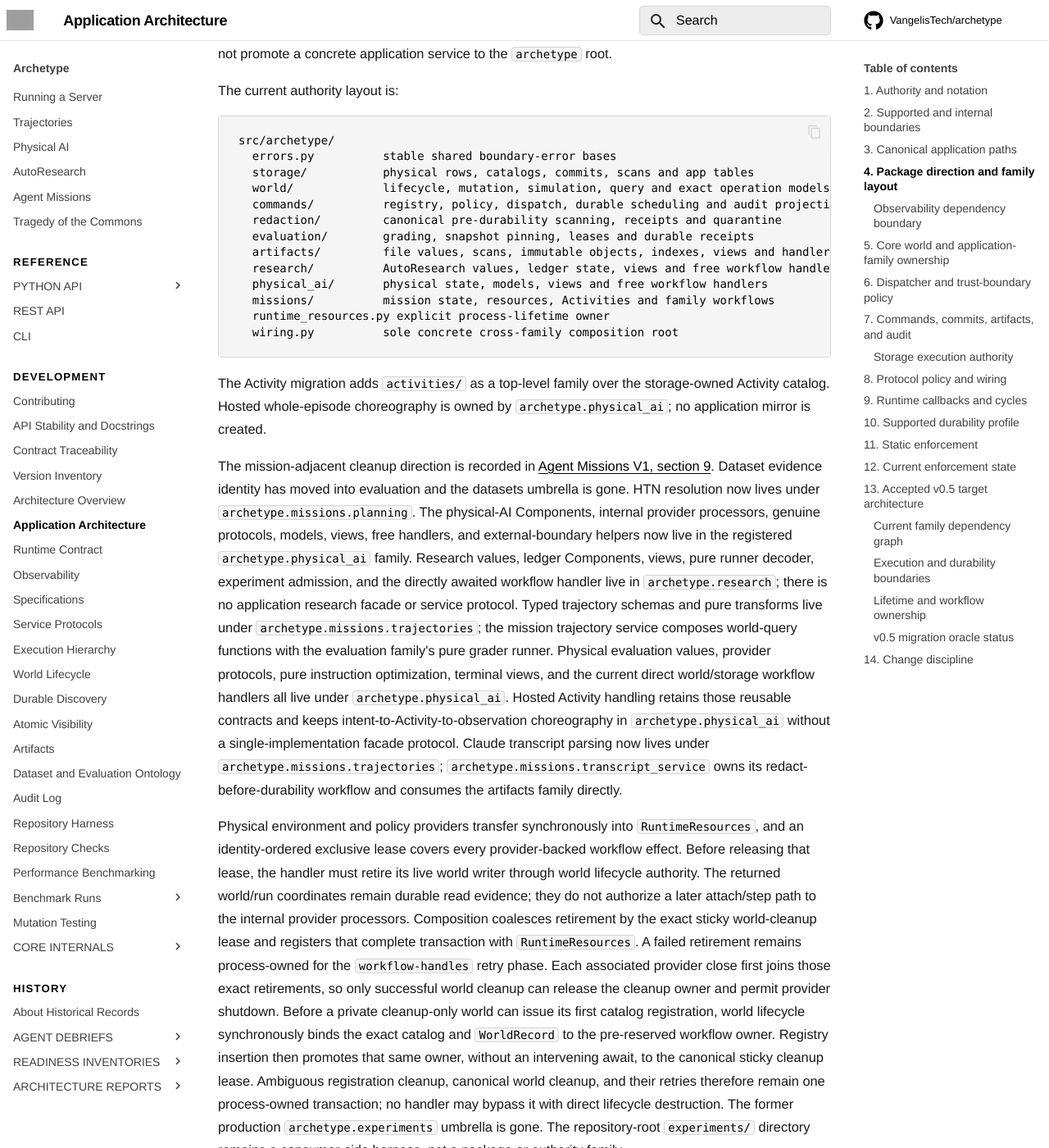
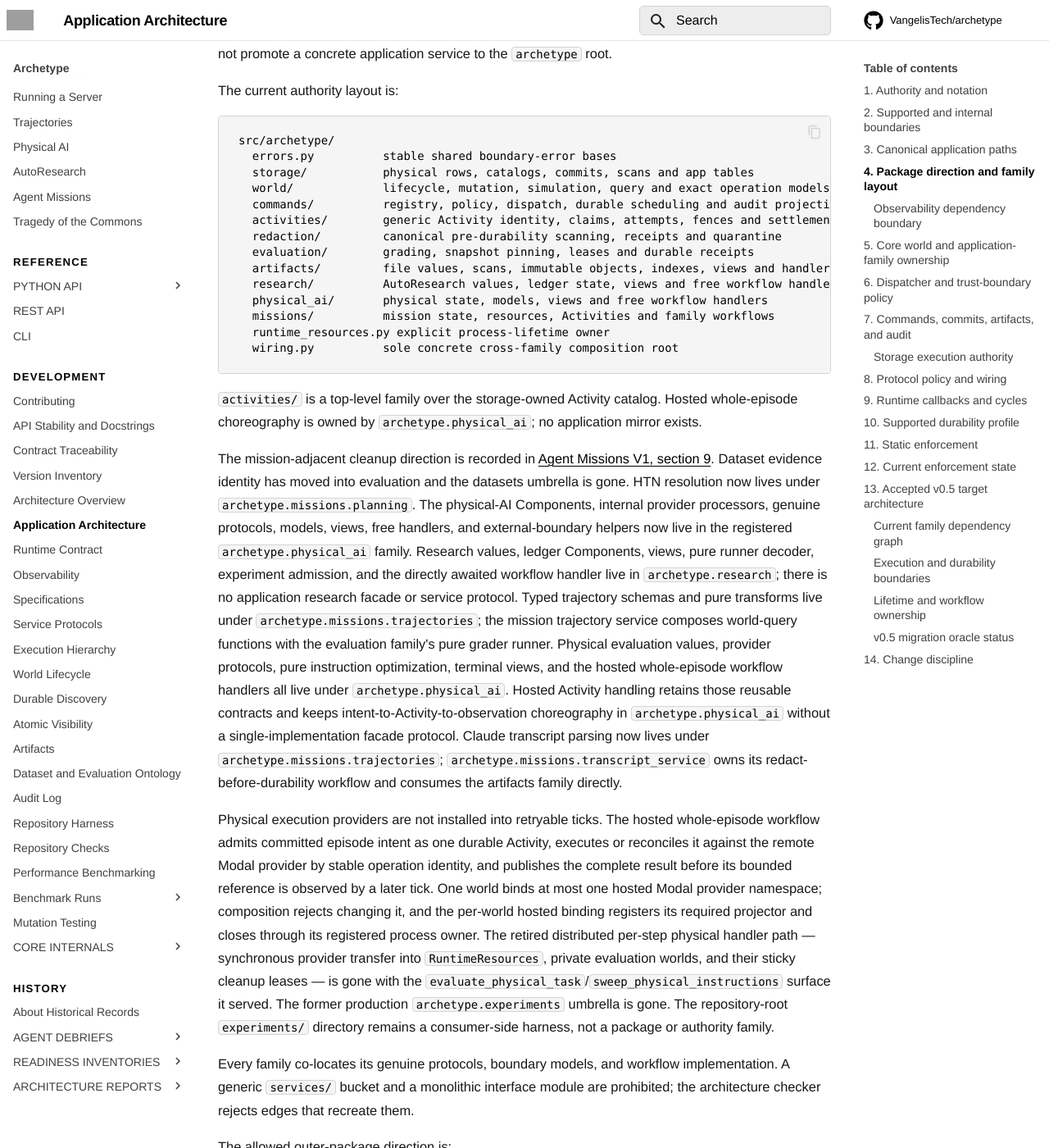
Before and after one commit to VangelisTech/archetype, an MkDocs documentation site: the page built from docs/guide/application-architecture.md, in a window 1280 px wide and 1400 px high, scrolled down 4598 px. Shown: the whole window at 82% size. Built offline with MkDocs 1.6.1 and Material for MkDocs 9.7.7, drawn with Linux system fonts in a browser that asks for light colours; comment, search, counter and statistics services are not loaded; some of the changed text lies outside the part shown; grey boxes are pictures that could not be loaded.

Commit message:
docs(v0.5): align guides with shipped surface and rehome #627 drain oracle
Docs-truth sweep for the v0.5.0 tag (#704). Docs describe what is; no
aspirational claims survive in the touched surfaces.

- runtime.md: replace the deleted evaluate_physical_task /
  sweep_physical_instructions surface with the real
  world.run_hosted_episode operation, fix the ingest_artifacts sample,
  and record the Modal-only mission admission plus the durable
  author-and-critic Activity binding in R16.
- application-architecture.md: the activities family is landed (layout
  trees, ownership and durability tables, fragment list, and the v0.5
  dependency graph including the physical_ai and missions activities
  edges); replace the retired distributed per-step physical handler
  path with the hosted whole-episode contract; update the migration
  oracle statuses to the landed Activity cutovers.
- agent-missions.md, examples.md, examples/: Modal is the supported
  end-to-end Mission backend; Apple Container and Docker are sandbox
  capabilities only, rejected before admission. Example 11 defaults to
  Modal, supplies the durable Activity namespace, and its docstring
  matches the admission contract; drop references to the
  examples/14_physical_ai.py script deleted with that surface (#717).
- tests/integration/test_mission_runtime_drain.py: recover the #627
  shutdown-race oracle deleted by #716 and port it to the post-A8
  composition. Modal-only admission is satisfied by a credential-free
  ModalSandboxBackend, and local Git fakes replace the composed
  author/critic executors at the exact external-execution seam the
  race blocks on, so the real dispatcher admission, required
  projector, Activity workers, stagers, processors, and world
  machinery all run. The cancellation oracle now asserts the
  fail-closed retained-owner shutdown the Activity contract requires
  instead of the pre-Activity clean finish.

quality/contracts.toml is untouched: no pinned heading was renamed.

Refs #704. Closes the re-homing gap for #627's executable oracle.

Co-Authored-By: Claude Fable 5 <noreply@anthropic.com>

````diff
--- a/docs/guide/application-architecture.md
+++ b/docs/guide/application-architecture.md
@@ -174,6 +174,7 @@ src/archetype/
   storage/           physical rows, catalogs, commits, scans and app tables
   world/             lifecycle, mutation, simulation, query and exact operation models
   commands/          registry, policy, dispatch, durable scheduling and audit projection
+  activities/        generic Activity identity, claims, attempts, fences and settlement
   redaction/         canonical pre-durability scanning, receipts and quarantine
   evaluation/        grading, snapshot pinning, leases and durable receipts
   artifacts/         file values, scans, immutable objects, indexes, views and handlers
@@ -184,9 +185,9 @@ src/archetype/
   wiring.py          sole concrete cross-family composition root
 ```
 
-The Activity migration adds `activities/` as a top-level family over the
-storage-owned Activity catalog. Hosted whole-episode choreography is owned by
-`archetype.physical_ai`; no application mirror is created.
+`activities/` is a top-level family over the storage-owned Activity catalog.
+Hosted whole-episode choreography is owned by `archetype.physical_ai`; no
+application mirror exists.
 
 The mission-adjacent cleanup direction is recorded in
 [Agent Missions V1, section 9](agent-missions.md#9-family-direction-after-v1).
@@ -201,8 +202,8 @@ is no application research facade or service protocol. Typed trajectory
 schemas and pure transforms live under `archetype.missions.trajectories`; the
 mission trajectory service composes world-query functions with the evaluation
 family's pure grader runner. Physical evaluation values, provider protocols,
-pure instruction optimization, terminal views, and the current direct
-world/storage workflow handlers all live under `archetype.physical_ai`.
+pure instruction optimization, terminal views, and the hosted whole-episode
+workflow handlers all live under `archetype.physical_ai`.
 Hosted Activity handling retains those reusable contracts and keeps
 intent-to-Activity-to-observation choreography in `archetype.physical_ai`
 without a single-implementation facade protocol. Claude transcript parsing
@@ -210,24 +211,17 @@ now lives under `archetype.missions.trajectories`;
 `archetype.missions.transcript_service` owns its
 redact-before-durability workflow and consumes the artifacts family directly.
 
-Physical environment and policy providers transfer synchronously into
-`RuntimeResources`, and an identity-ordered exclusive lease covers every
-provider-backed workflow effect. Before releasing that lease, the handler must
-retire its live world writer through world lifecycle authority. The returned
-world/run coordinates remain durable read evidence; they do not authorize a
-later attach/step path to the internal provider processors.
-Composition coalesces retirement by the exact sticky world-cleanup lease and
-registers that complete transaction with `RuntimeResources`. A failed
-retirement remains process-owned for the `workflow-handles` retry phase. Each
-associated provider close first joins those exact retirements, so only
-successful world cleanup can release the cleanup owner and permit provider
-shutdown. Before a private cleanup-only world can issue its first catalog
-registration, world lifecycle synchronously binds the exact catalog and
-`WorldRecord` to the pre-reserved workflow owner. Registry insertion then
-promotes that same owner, without an intervening await, to the canonical sticky
-cleanup lease. Ambiguous registration cleanup, canonical world cleanup, and
-their retries therefore remain one process-owned transaction; no handler may
-bypass it with direct lifecycle destruction.
+Physical execution providers are not installed into retryable ticks. The
+hosted whole-episode workflow admits committed episode intent as one durable
+Activity, executes or reconciles it against the remote Modal provider by
+stable operation identity, and publishes the complete result before its
+bounded reference is observed by a later tick. One world binds at most one
+hosted Modal provider namespace; composition rejects changing it, and the
+per-world hosted binding registers its required projector and closes through
+its registered process owner. The retired distributed per-step physical
+handler path — synchronous provider transfer into `RuntimeResources`,
+private evaluation worlds, and their sticky cleanup leases — is gone with the
+`evaluate_physical_task`/`sweep_physical_instructions` surface it served.
 The former
 production
 `archetype.experiments` umbrella is gone. The repository-root `experiments/`
@@ -319,10 +313,10 @@ or CLI boundary.
 | Artifacts | File values, discovery, metadata scans, immutable content-addressed objects, common/media indexes, storage-backed views, and exact free handlers | Storage port; operations carry explicit durable world and storage coordinates |
 | Evaluation | Snapshot pinning, grader contracts, grading, leasing, recovery, evidence and durable results | Storage port plus world-query functions; operations carry explicit world and storage coordinates |
 | Commands | Exact registration, authorization policy, governed direct/deferred entry, durable admission, order, leasing, lock-held materialization, retry, settlement, dead letters, transactional outbox and analytical audit projection | Storage/control catalog plus exact world handlers |
-| Activities *(accepted target)* | Generic immutable admission, claims, attempts, leases, fences, provider-operation binding, bounded result references/digests, and later-receipt settlement; no family recovery policy | Storage-owned Activity catalog |
+| Activities | Generic immutable admission, claims, attempts, leases, fences, provider-operation binding, bounded result references/digests, and later-receipt settlement; no family recovery policy | Storage-owned Activity catalog |
 | Research | AutoResearch values, ledger state, bounded persisted-control reads, experiment-keyed admission, and the directly awaited multi-run workflow | World registry/lifecycle and storage ports plus world simulation functions and explicit evaluator callbacks |
-| Physical AI | Reusable physical state, schemas, providers, views, and current direct free workflows; hosted Activity choreography moves to `app.physical_ai` | World registry/lifecycle and storage ports plus world mutation/simulation/query functions; accepted app workflow also consumes Activities |
-| Missions *(accepted Activity target)* | Graph materialization, committed-intent Activity composition, terminal projection, transcript ingestion, and trajectory query/evaluation composition. Family processors retain transition authority; Activity or trajectory evidence cannot advance tasks. | Consumes Activities, a structural mission world, family-owned sandbox resource, artifact-family handlers plus redaction/storage ports for transcripts, and world-query plus pure evaluation-grading functions for trajectory reads. |
+| Physical AI | Reusable physical state, schemas, providers, views, pure instruction optimization, and the hosted whole-episode Activity workflow | World registry/lifecycle and storage ports plus world mutation/simulation/query functions; the hosted workflow also consumes Activities |
+| Missions | Graph materialization, committed-intent Activity composition, terminal projection, transcript ingestion, and trajectory query/evaluation composition. Family processors retain transition authority; Activity or trajectory evidence cannot advance tasks. | Consumes Activities, a structural mission world, family-owned sandbox resource, artifact-family handlers plus redaction/storage ports for transcripts, and world-query plus pure evaluation-grading functions for trajectory reads. |
 | Runtime/API adapters | Construct exact family operations and select trusted or actor-aware dispatcher entry | Commands dispatcher plus family models |
 | `RuntimeResources` | Process admission, supervised work, handle ownership, and phased retryable teardown | Dispatcher, audit projection, storage, and registered owners |
 | `archetype.wiring` | Concrete construction, registration, and callback wiring | Every concrete implementation it constructs |
@@ -371,10 +365,9 @@ Durability is family-specific rather than one service-level flag:
 | Deferred command admission | Command ledger | `PENDING` record, order, payload version and principal/origin are durable |
 | Tick | Store plus commit coordinator | All tick rows are durable and the visibility manifest is published |
 | Deferred command outcome | Commit coordinator plus command ledger | Terminal applied outcomes settle atomically with the manifest that makes them visible |
-| Agent Mission dispatch *(current baseline)* | Mission world tick plus process-local post-tick outbox | A `dispatched` task row is durably visible before any sandbox request leaves the world; process restart delivery is not yet proved |
-| Agent Mission Activity *(accepted target)* | Required projector, Activity coordinator, family adapter, and later mission tick | The exact committed dispatch admits `(world_id, kind, activity_id)`; a bounded result is durable before staging; settlement requires Mission completeness evidence bound to that result reference/digest in the exact later receipt |
+| Agent Mission dispatch and review | Required projector, Activity coordinator, family adapter, and later mission tick | The exact committed dispatch admits `(world_id, kind, activity_id)` before any sandbox request leaves the world; a bounded result is durable before staging; settlement requires Mission completeness evidence bound to that result reference/digest in the exact later receipt |
 | Agent Mission acceptance | Mission processors plus world tick | Revision-bound validation and exact-head publication first produce an immutable candidate; a separate critic sandbox stages a complete receipt bound to that candidate's base, head, diff, validator bundle, and policy; only a later task-decision tick accepts, repairs, or exhausts the task |
-| Hosted Physical-AI Activity *(accepted target)* | Physical app workflow, Activity coordinator, durable Arrow/artifact publication, and later physical tick | The complete hosted result is durable by stable operation identity before its bounded reference is observed; a seeded simulator reuses that result rather than assuming GPU replay determinism |
+| Hosted Physical-AI Activity | Physical-AI hosted workflow, Activity coordinator, durable Arrow/artifact publication, and later physical tick | The complete hosted result is durable by stable operation identity before its bounded reference is observed; a seeded simulator reuses that result rather than assuming GPU replay determinism |
 | Typed family rows | Owning family workflow plus `StorageService` and Iceberg | Storage resolves and stamps the durable world/run envelope, the registered schema accepts the rows, and one Iceberg append makes the selected rows visible |
 | Artifact ingestion | Artifacts-family handler plus `StorageService` | The published durable tick is selected before file effects; the immutable object and any media-specific rows are durable before the common `artifact_files` occurrence becomes visible |
 | Coding-agent transcript | Redaction, artifacts-family handler, and storage authority | Raw narrative never becomes durable; the sanitized artifact is indexed and its digest verified before normalized rows keyed to its `artifact_id` are appended |
@@ -601,8 +594,8 @@ resources within the mission family.
 
 `quality/architecture.toml` contains the scalar policy and family
 DAG. Per-family fragments under `quality/architecture.d/` register the
-top-level dispositions for `artifacts`, `commands`, `episodes`, `evaluation`,
-`graph`, `missions`, `physical_ai`, `projections`, `redaction`,
+top-level dispositions for `activities`, `artifacts`, `commands`, `episodes`,
+`evaluation`, `graph`, `missions`, `physical_ai`, `projections`, `redaction`,
 `research`, `storage`, and `world`.
 `scripts/check_architecture.py` enforces their package direction, protocol
 imports, concrete construction, concrete inheritance, and persistent
@@ -681,20 +674,21 @@ dependency. `errors` is the exact common-family module; `runtime`, `api`,
 | `storage` | none |
 | `world` | `storage` |
 | `commands` | `storage`, `world` |
+| `activities` | `storage` |
 | `artifacts` | `storage` |
 | `redaction` | none |
 | `evaluation` | `storage`, `world` |
 | `research` | `storage`, `world` |
-| `physical_ai` | `storage`, `world` |
+| `physical_ai` | `activities`, `storage`, `world` |
 | `episodes` | `artifacts`, `evaluation` |
 | `graph` | none |
-| `missions` | `artifacts`, `episodes`, `graph` |
+| `missions` | `activities`, `artifacts`, `episodes`, `evaluation`, `graph`, `projections`, `redaction`, `storage`, `world` |
 | `projections` | `graph` |
 
-The A2 Activity slice adds one reviewed top-level edge:
-`activities -> storage`. The current graph above remains unchanged until that
-package, its policy fragment, and its executable architecture oracle land
-together.
+The Activity slice is landed: `activities -> storage` is a reviewed top-level
+edge registered in `quality/architecture.d/activities.toml`, and the
+physical-AI and mission consumers declare their `activities` edges in their
+own fragments.
 
 Every family may also import `archetype.core`, stable shared boundary-error
 bases from `archetype.errors`, itself, and third-party libraries. Another
@@ -704,9 +698,10 @@ model/handler pairs and is the sole concrete cross-family composition root.
 `runtime` and `api` consume commands plus the family models and projections they
 expose; CLI remains an HTTP client except for server startup.
 
-The physical-AI handlers exercise exactly the `storage` and `world` edges.
-Physical task and sweep reports remain family-owned terminal projections; the
-workflow does not import or delegate report authority to `evaluation`.
+The physical-AI hosted workflow exercises exactly the `activities`, `storage`,
+and `world` edges. Hosted episode reports remain family-owned terminal
+projections; the workflow does not import or delegate report authority to
+`evaluation`.
 
 The current package ownership is:
 
@@ -717,6 +712,7 @@ src/archetype/
   storage/       Daft execution, catalogs, commits, scans, signatures, session
   world/         registry, lifecycle, simulation, mutation, query, handlers
   commands/      operation registry, dispatch, policy, scheduler, access audit
+  activities/
   graph/
   evaluation/
   research/
@@ -844,9 +840,9 @@ boundary rather than relying on a pre-refactor baseline.
 | lock and shutdown admission | runtime lifecycle and admitted-work race contracts | Landed in world/runtime resources |
 | UUIDv7 run identity and fork/resume continuity | command-flow, fork-storage, and world-resume contracts | Landed in world |
 | episode identity and trajectory derivation | trajectory-domain, trajectory-service, and episode-join contracts | Landed: evidence keyed by `episode_id`, trajectory is a derived view |
-| stable task base, immutable candidate, exact-head critic | coding-agent, critic, mission-service, and capability-eval contracts | Current preservation baseline; author and critic Activity cutovers must preserve it |
-| sandbox cleanup and retryable phased teardown | sandbox-service, runtime-contract, and mission-service race contracts | Process lifetime landed; Activity worker ownership remains |
-| committed required projection and provider reconciliation | generic seam and mission-consumer failpoint contracts | Generic world seam landed; Activity catalog and Mission consumers are A2–A5 |
+| stable task base, immutable candidate, exact-head critic | coding-agent, critic, mission-service, and Modal executor restart contracts | Preserved through the landed author and critic Activity cutovers |
+| sandbox cleanup and retryable phased teardown | sandbox-service, runtime-contract, and mission runtime-drain race contracts | Landed: process lifetime plus Activity binding ownership under the mission owner |
+| committed required projection and provider reconciliation | generic seam and mission-consumer failpoint contracts | Landed: generic world seam, Activity catalog, and the Modal author/critic and hosted physical consumers |
 
 No row permits an implementation to claim completion from an old baseline test
 alone.
````
Also changed, not shown: other parts of docs/guide/application-architecture.md (+2 -2 lines), docs/guide/agent-missions.md (+31 -16 lines), docs/guide/examples.md (+3 -15 lines), docs/guide/runtime.md (+13 -12 lines), examples/README.md (+1 -2 lines), 2 other files.
